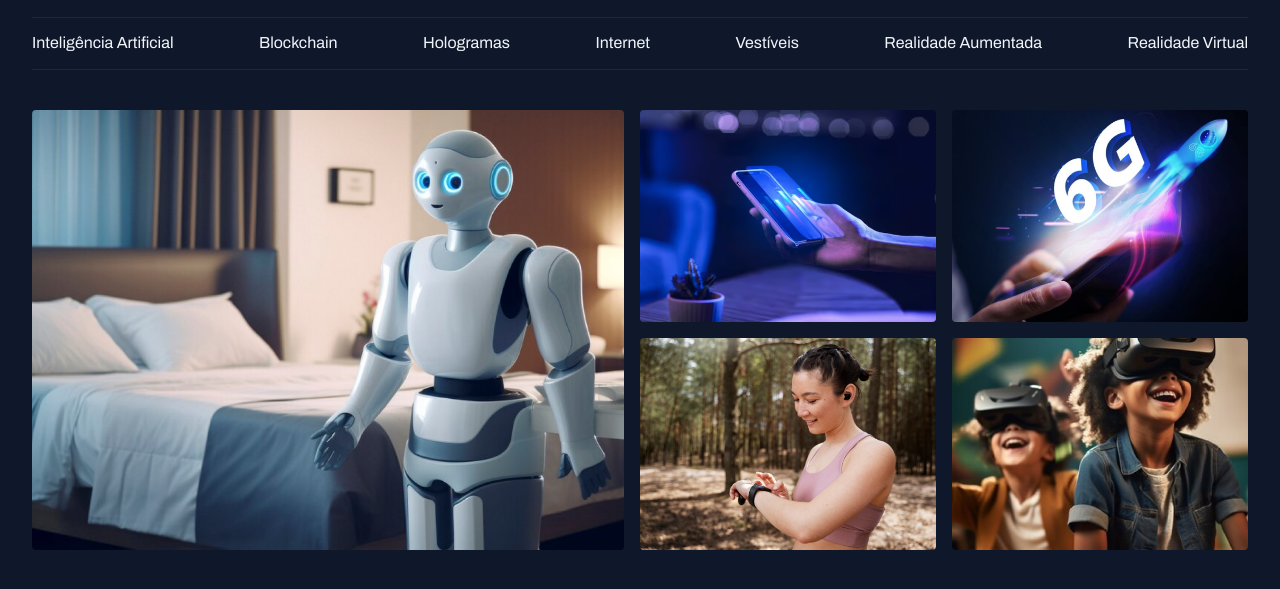
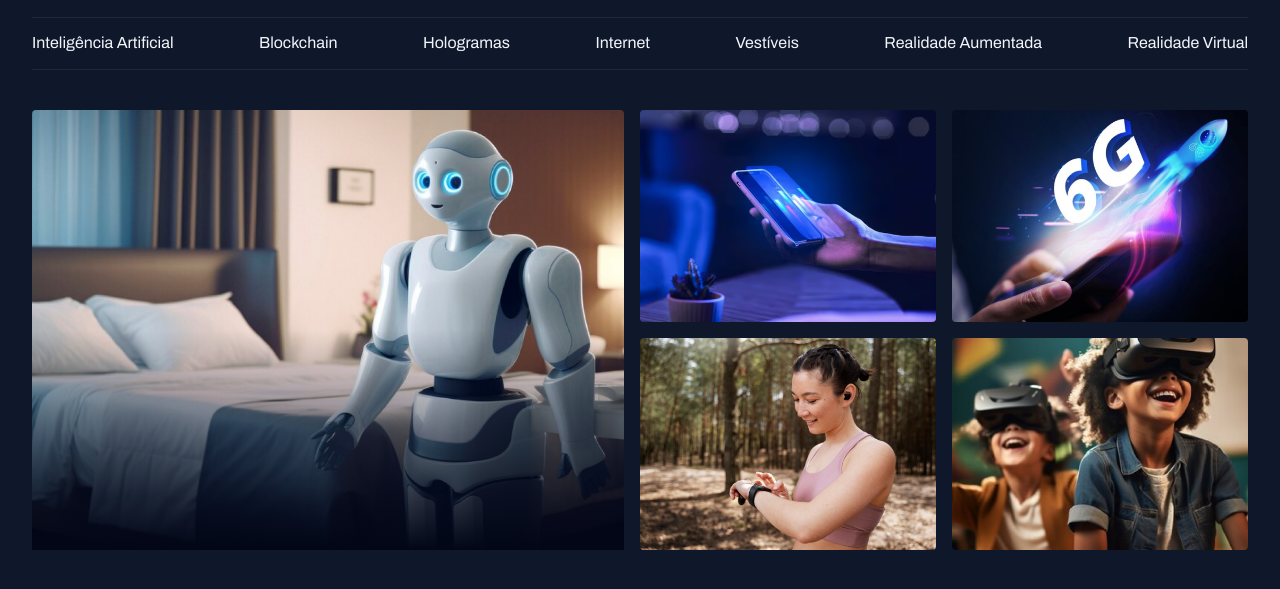
Before and after one commit to giigio/news-page, a plain HTML site: page index.html in a window 1280 px wide. Shown: the part 45-634 px from the top of the page. Drawn offline with Linux system fonts and the light colour scheme.

Commit message:
adicionando efeito degrade em card

```diff
--- a/index.html
+++ b/index.html
@@ -39,7 +39,7 @@
     </header>
     <main class="grid container">
       <section id="featured" class="grid grid-flow-col gap-16">
-        <div>
+        <div class="card">
           <img src="assets/images/Image 01.png" alt="imagem principal" />
         </div>
         <div class="grid grid-cols-2 gap-16">
--- a/styles/sections.css
+++ b/styles/sections.css
@@ -4,4 +4,16 @@
     object-fit: cover;
     border-radius: 4px;
   }
+  .card {
+    position: relative;
+
+    &::before {
+      content: "";
+      position: absolute;
+      inset: 0;
+      top: 50%;
+
+      background: linear-gradient(180deg, rgba(2, 6, 23, 0) 0%, #020617 100%);
+    }
+  }
 }
```
